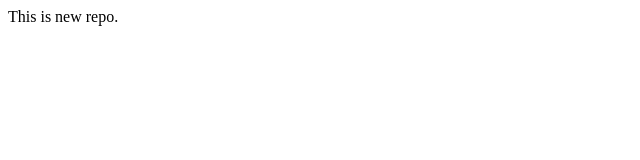
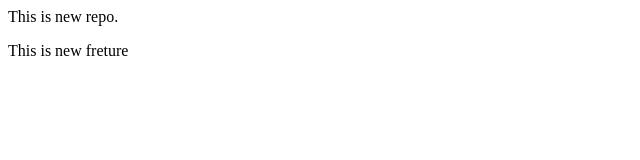
Before and after one commit to Aniketshinde0808/localRepo, a plain HTML site: page index.html in a window 1280 px wide. Shown: the whole page, without its empty margins (0-640 px from the left). Drawn offline with Linux system fonts and the light colour scheme.

Commit message:
add new freture

```diff
--- a/index.html
+++ b/index.html
@@ -1 +1,2 @@
 <p>This is new repo.</p>
+<p>This is new freture</p>
```
